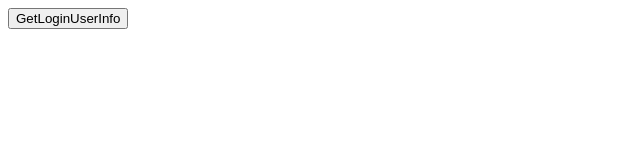
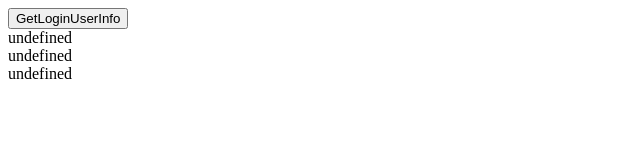
Before and after one commit to maokailiang/maokailiang.github.io, a plain HTML site: page manage.html in a window 1280 px wide. Both pictures are taken after a click on the button "GetLoginUserInfo". Shown: the whole page, without its empty margins (0-640 px from the left). Drawn offline with Linux system fonts and the light colour scheme.

Commit message:
11
改错

```diff
--- a/manage.html
+++ b/manage.html
@@ -8,14 +8,21 @@
 			Bmob.initialize("db073b3d3f844d62", "135062");
 			Bmob.debug(true);
 			function getLoginUserInfo(){
-				let user = Bmob.User.current();
+				// let user = Bmob.User.current();
+				// var spanTag = document.getElementById("info");
+				// spanTag.innerHTML = user.username;
+				// var span = document.getElementById("get");
+				// span.innerHTML = user.objectId;
+				// var banji = document.getElementById("banji");
+				// banji.innerHTML = user.banji;
+				const query = Bmob.Query('Class1');
+
 				var spanTag = document.getElementById("info");
-				spanTag.innerHTML = user.username;
+				spanTag.innerHTML = query.stuID;
 				var span = document.getElementById("get");
-				span.innerHTML = user.objectId;
+				span.innerHTML = query.stuname;
 				var banji = document.getElementById("banji");
-				banji.innerHTML = user.banji;
-
+				banji.innerHTML = query.stuCL;
 			}
 		</script>
 	</head>
```
